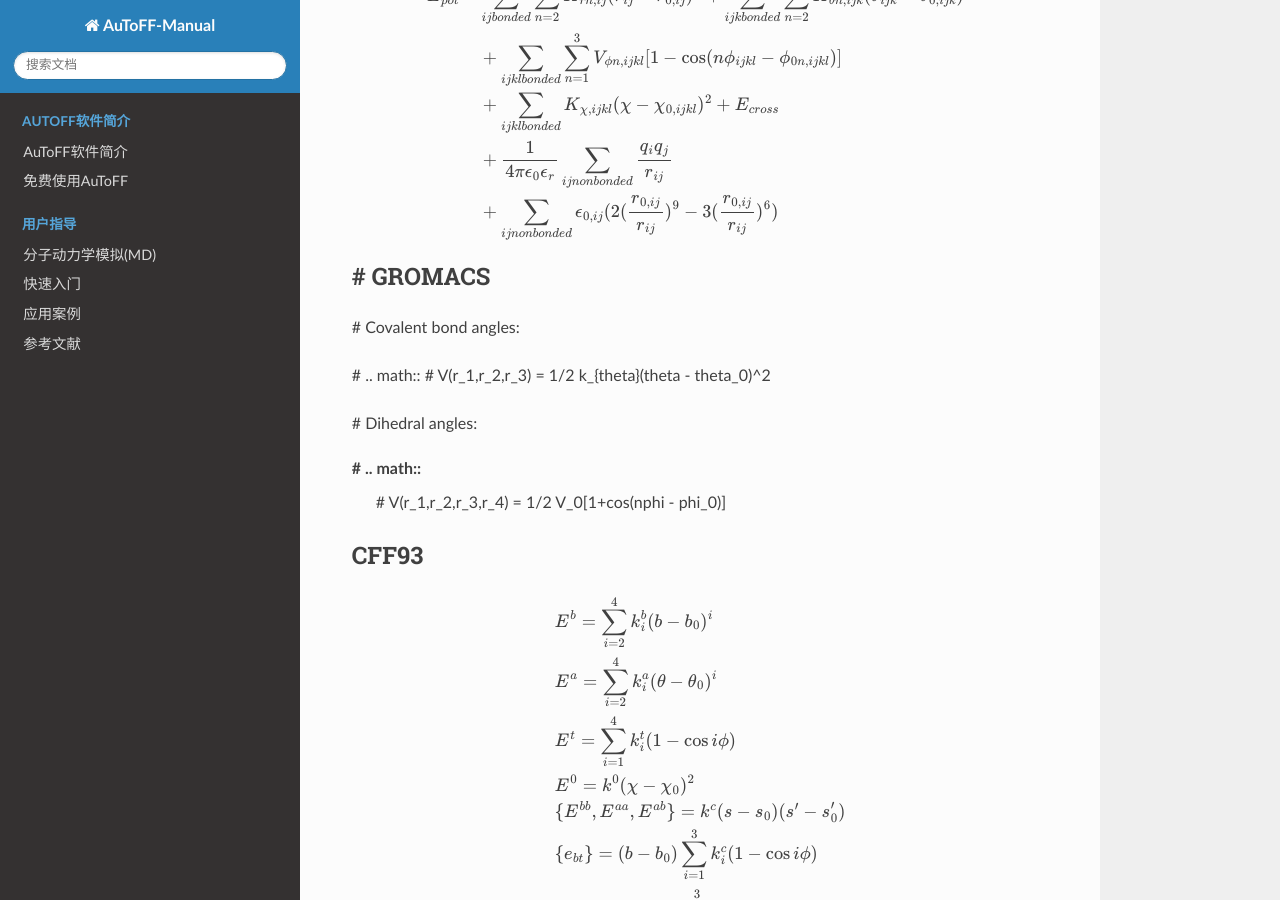
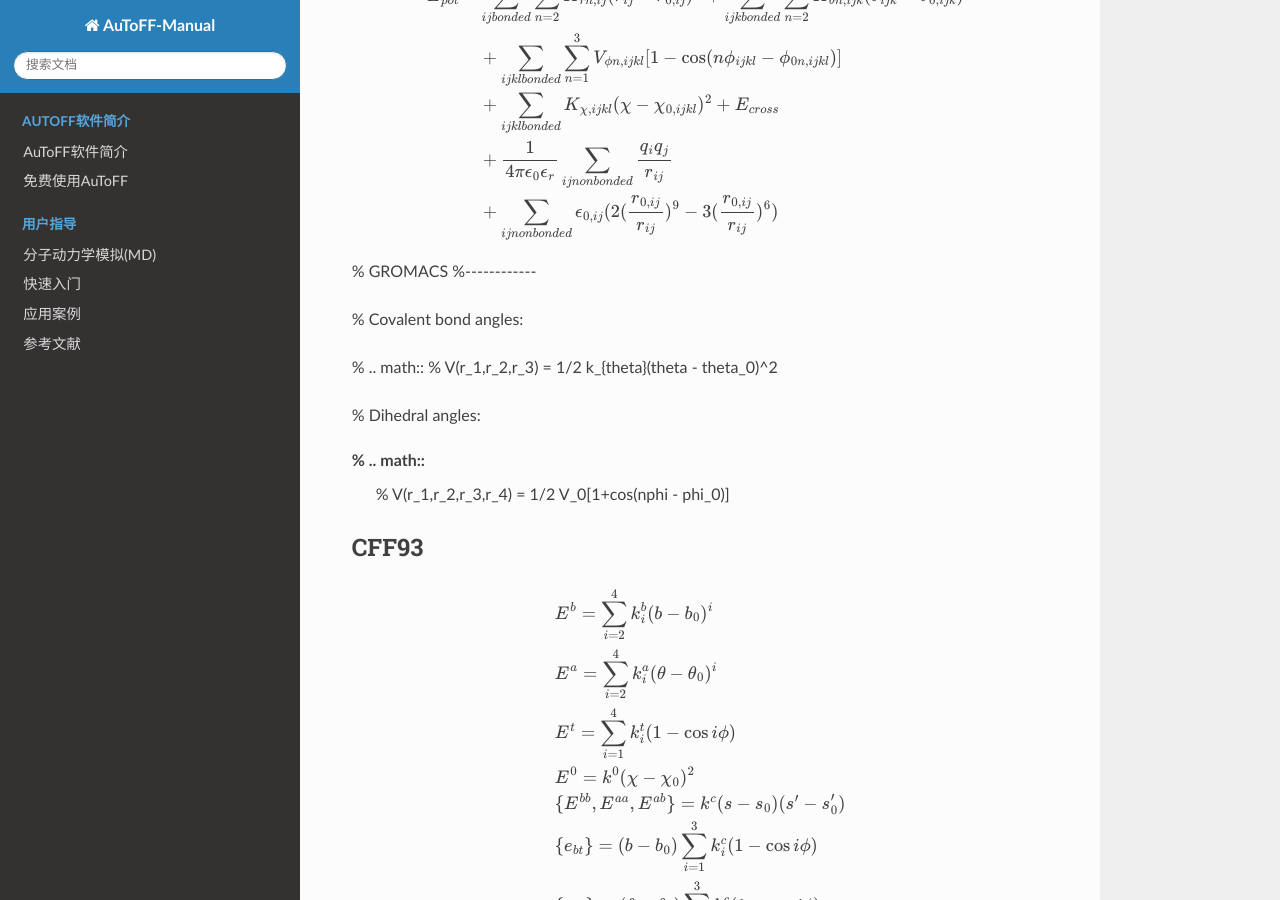
Before and after one commit to LZ0211/AuToFF-Manual, a Sphinx documentation site: the page built from source/MD/forcefields.rst, in a window 1280 px wide and 900 px high, scrolled down 3655 px. Built offline with Sphinx 7.4.7 and the Read the Docs theme 2.0.0, drawn with Linux system fonts in a browser that asks for light colours; pages that are not in the unit, such as notebooks, are missing from menus; some of the changed text lies outside the part shown.

```diff
--- a/source/MD/forcefields.rst
+++ b/source/MD/forcefields.rst
@@ -53,16 +53,16 @@ PCFF
 -------------------------------------------------------
 
 .. math::
-     E = \sum E^b + \sum E^a + \sum E^0 + \sum E^t + \sum E^{bb} + \sum E^{ab} + \sum E^{aa} + \sum E^{at} + \sum E^{bt} + \sum E^{elec} + \sum E^{VDW} \\
-    & E^b = \sum_{i=2}^4 k_i^b (b-b_0)^i \\
-    & E^a = \sum_{i=2}^4 k_i^a (\theta-\theta_0)^i \\
-    & E^t = \sum_{i=1}^4 k_i^t (1-\cos{i\phi}) \\
-    & E^0 = k^0 (\chi -\chi_0)^2 \\
-    & \{E^{bb}, E^{aa}, E^{ab}\} = k^c (s-s_0)(s'-s'_0) \\
-    & \{E^{bt}\} = (b-b_0)\sum_{i=1}^3 k_i^c (1-\cos{i\phi}) \\
-    & \{E^{at}\} = (\theta-\theta_0)\sum_{i=1}^3 k_i^c (1-\cos{i\phi}) \\
-    & E^{elec} = \sum_{ij} \frac{q_iq_j}{r_{ij}} \\
-    & E^{VDW} = \sum_{ij} \epsilon_{ij}[2(\frac{r_{ij}^0}{r_{ij})^9 - 3(\frac{r_{ij}^0}{r_{ij})^6]
+     & E = \sum E^b + \sum E^a + \sum E^0 + \sum E^t + \sum E^{bb} + \sum E^{ab} + \sum E^{aa} + \sum E^{at} + \sum E^{bt} + \sum E^{elec} + \sum E^{VDW} \\
+     & E^b = \sum_{i=2}^4 k_i^b (b-b_0)^i \\
+     & E^a = \sum_{i=2}^4 k_i^a (\theta-\theta_0)^i \\
+     & E^t = \sum_{i=1}^4 k_i^t (1-\cos{i\phi}) \\
+     & E^0 = k^0 (\chi -\chi_0)^2 \\
+     & \{E^{bb}, E^{aa}, E^{ab}\} = k^c (s-s_0)(s'-s'_0) \\
+     & \{E^{bt}\} = (b-b_0)\sum_{i=1}^3 k_i^c (1-\cos{i\phi}) \\
+     & \{E^{at}\} = (\theta-\theta_0)\sum_{i=1}^3 k_i^c (1-\cos{i\phi}) \\
+     & E^{elec} = \sum_{ij} \frac{q_iq_j}{r_{ij}} \\
+     & E^{VDW} = \sum_{ij} \epsilon_{ij}[2(\frac{r_{ij}^0}{r_{ij})^9 - 3(\frac{r_{ij}^0}{r_{ij})^6]
 
 CFF
 -------------------------------------------------------
@@ -177,19 +177,19 @@ PCFF(polymer consistent force field)
               & + \frac{1}{4\pi\epsilon_0\epsilon_r} \sum_{ij nonbonded} \frac{q_iq_j}{r_{ij}} \\
               & + \sum_{ij nonbonded} \epsilon_{0,ij} (2(\frac{r_{0,ij}}{r_{ij}})^9 - 3(\frac{r_{0,ij}}{r_{ij}})^6)
 
-# GROMACS
-------------
+% GROMACS
+%------------
 
-#   Covalent bond angles:
+%   Covalent bond angles:
 
 
-# .. math::
-#     V(r_1,r_2,r_3) = 1/2 k_{\theta}(\theta - \theta_0)^2
+% .. math::
+%    V(r_1,r_2,r_3) = 1/2 k_{\theta}(\theta - \theta_0)^2
 
-#   Dihedral angles:
+%   Dihedral angles:
 
-# .. math::
- #    V(r_1,r_2,r_3,r_4) = 1/2 V_0[1+\cos(n\phi - \phi_0)]
+% .. math::
+ %    V(r_1,r_2,r_3,r_4) = 1/2 V_0[1+\cos(n\phi - \phi_0)]
 
 CFF93
 -------
```
